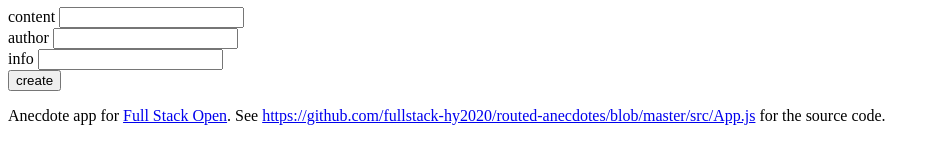
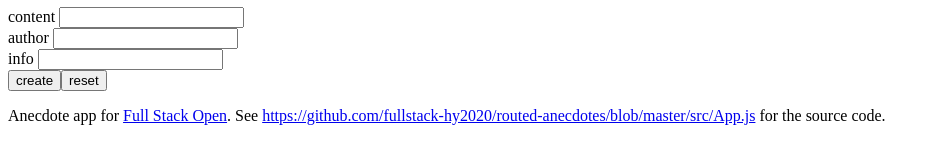
Before and after one commit to 7Cedars/fullstackopen-part7, a React (Create React App) app in the folder routed-anecdotes/: page /create in a window 1280 px wide. Shown: the part 158-318 px from the top of the page, without its empty margins (0-936 px from the left). Built offline with nearby package versions, Linux system fonts and the light colour scheme.

Commit message:
Exercise 7.5 and 7.6

```diff
--- a/routed-anecdotes/src/components/CreateNew.js
+++ b/routed-anecdotes/src/components/CreateNew.js
@@ -23,10 +23,11 @@
     navigate("/")
   }
 
+
   return (
     <div>
       <h2>create a new anecdote</h2>
-      <form onSubmit={handleSubmit}>
+      <form >
         <div>
           content <input {...contentField} />
         </div>
@@ -36,8 +37,14 @@
         <div>
           info <input {...infoField} />
         </div>
-        <button>create</button>
       </form>
+      <button onClick={handleSubmit} >create</button>
+      <button onClick={ () => (
+        contentField.doReset(),
+        authorField.doReset(),
+        infoField.doReset()
+        )
+      } >reset</button>
     </div>
   )
 }
--- a/routed-anecdotes/src/hooks/index.js
+++ b/routed-anecdotes/src/hooks/index.js
@@ -7,9 +7,14 @@
     setValue(event.target.value)
   }
 
+  const doReset = () => {
+    setValue('')
+  }
+
   return {
     type,
     value,
-    onChange
+    onChange,
+    doReset
   }
 }
```
